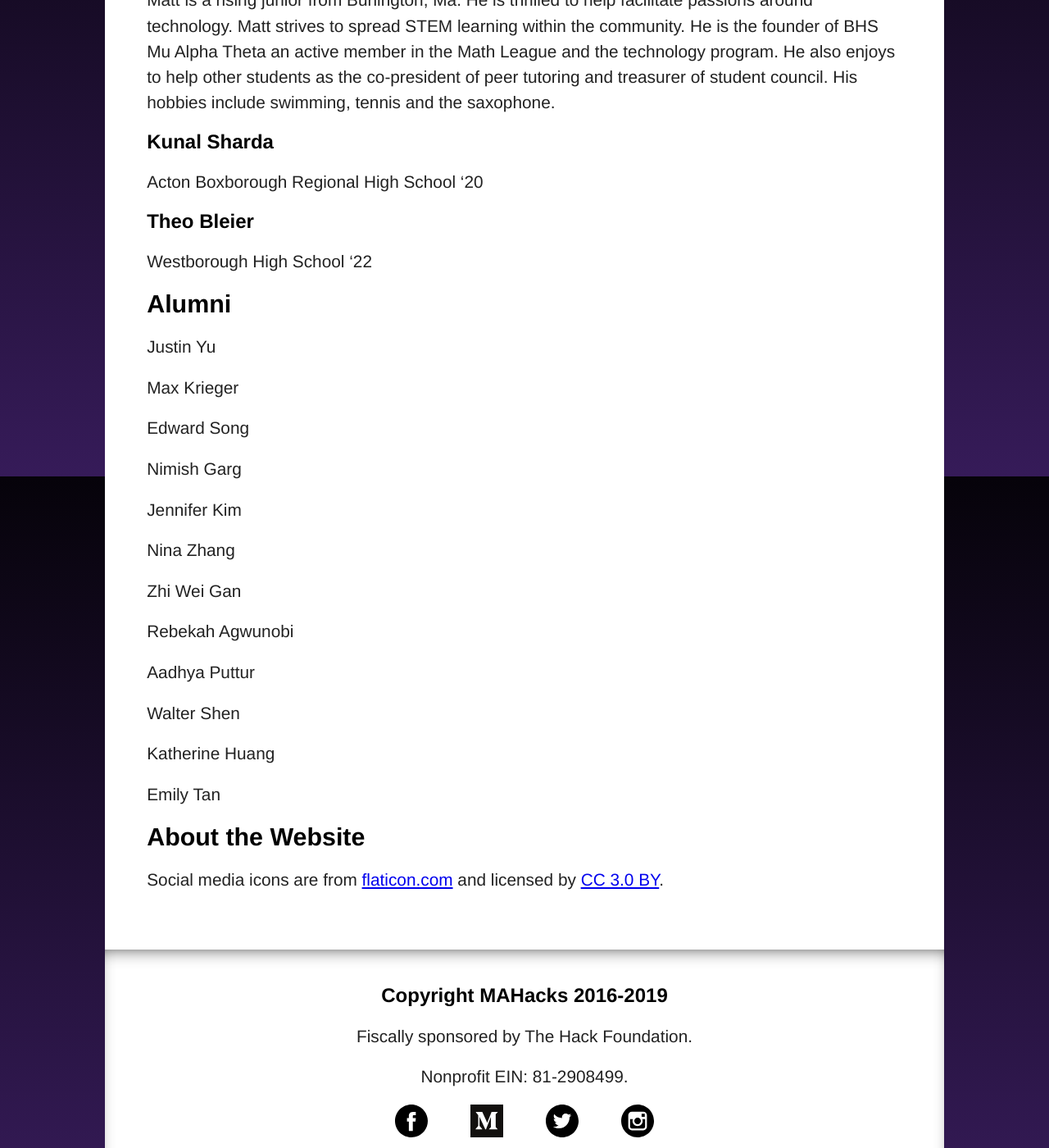
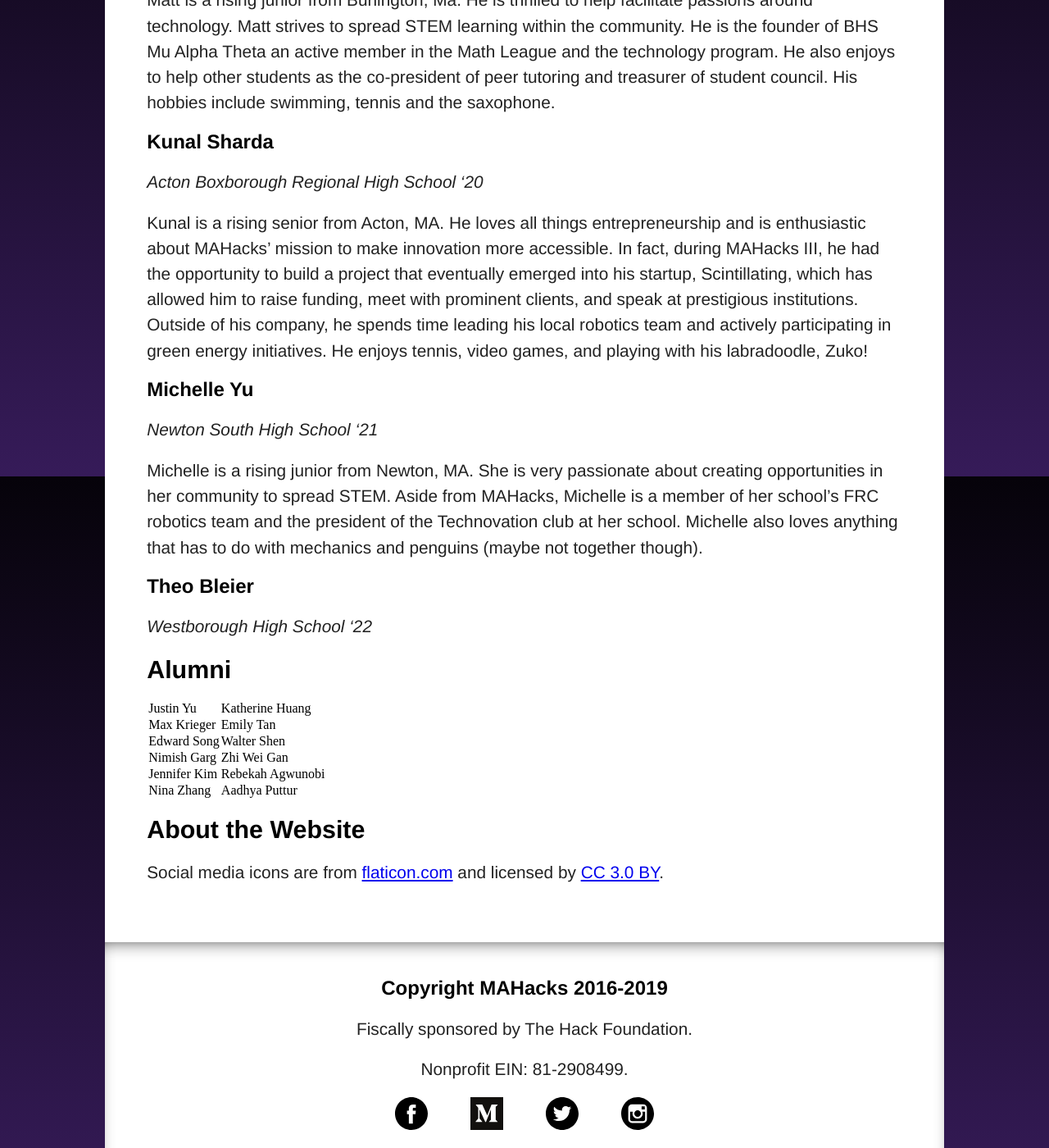
Before and after one commit to mahacks/old-website, a Jekyll site: the page built from about.md, in a window 1280 px wide and 1400 px high, scrolled down 2119 px. Shown: the whole window at 82% size. Built offline with Jekyll 4.4.1, drawn with Linux system fonts in a browser that asks for light colours; some web fonts are replaced.

Commit message:
adding new bios

```diff
--- a/about.md
+++ b/about.md
@@ -16,67 +16,59 @@ Most hackathons are for college students or professionals. MAHacks strives to ex
 
 ### Jolene Pern
 
-Andover High School ‘20
+_Andover High School ‘20_
 
 Jolene is a rising senior from Andover, MA. She is extremely passionate about ensuring that MAHacks is welcoming to anyone who wants to explore their interest in technology. At school, Jolene does several other activities that channel her love for diversifying the field of STEM, such as robotics and programming. Outside of science and tech, Jolene enjoys writing random motivational quotes in calligraphy and drinking boba tea!
 
 
 ### Vicki Yang
 
-Needham High School ‘20
+_Needham High School ‘20_
 
 Vicki is a rising senior from Needham, MA. She is super excited to welcome people to MAHacks and create a collaborative environment for other high schoolers to learn more about STEM. Aside from being an organizer of MAHacks, Vicki is a member of the HackHers FTC team and is co-president of the Biobuilders club. In her limited free time, Vicki also likes to play video games (like League of Legends) and read.
 
 
 ### Jocelyn Pern
 
-Andover High School '22
+_Andover High School '22_
 
 Jocelyn is a rising sophomore from Andover, MA. She is especially eager about making sure MAHacks’ message inspires curious high schoolers to channel their talents into a project that positively impacts the world. During and after school, Jocelyn immerses herself in STEM activities, such as FIRST robotics and programming, Outside of STEM, Jocelyn loves to build jigsaw puzzles and solve a variety of Rubik’s cubes.
 
 
 ### Matt Tengtrakool
 
-Burlington High School '21
+_Burlington High School '21_
 
 Matt is a rising junior from Burlington, Ma.  He is thrilled to help facilitate passions around technology.  Matt strives to spread STEM learning within the community.  He is the founder of BHS Mu Alpha Theta an active member in the Math League and the technology program.   He also enjoys to help other students as the co-president of peer tutoring and treasurer of student council.  His hobbies include swimming, tennis and the saxophone.
 
 
 ### Kunal Sharda
 
-Acton Boxborough Regional High School ‘20
+_Acton Boxborough Regional High School ‘20_
+
+Kunal is a rising senior from Acton, MA. He loves all things entrepreneurship and is enthusiastic about MAHacks’ mission to make innovation more accessible. In fact, during MAHacks III, he had the opportunity to build a project that eventually emerged into his startup, Scintillating, which has allowed him to raise funding, meet with prominent clients, and speak at prestigious institutions. Outside of his company, he spends time leading his local robotics team and actively participating in green energy initiatives. He enjoys tennis, video games, and playing with his labradoodle, Zuko!
+
+
+### Michelle Yu
+
+_Newton South High School ‘21_
+
+Michelle is a rising junior from Newton, MA. She is very passionate about creating opportunities in her community to spread STEM. Aside from MAHacks, Michelle is a member of her school's FRC robotics team and the president of the Technovation club at her school. Michelle also loves anything that has to do with mechanics and penguins (maybe not together though).
 
 
 ### Theo Bleier
 
-Westborough High School '22
+_Westborough High School '22_
 
 
 ## Alumni
 
-Justin Yu
-
-Max Krieger
-
-Edward Song
-
-Nimish Garg
-
-Jennifer Kim
-
-Nina Zhang
-
-Zhi Wei Gan
-
-Rebekah Agwunobi
-
-Aadhya Puttur
-
-Walter Shen
-
-Katherine Huang
-
-Emily Tan
+|Justin Yu   |Katherine Huang  |
+|Max Krieger |Emily Tan        |
+|Edward Song |Walter Shen      |
+|Nimish Garg |Zhi Wei Gan      |
+|Jennifer Kim|Rebekah Agwunobi |
+|Nina Zhang  |Aadhya Puttur    |
 
 
 
```
